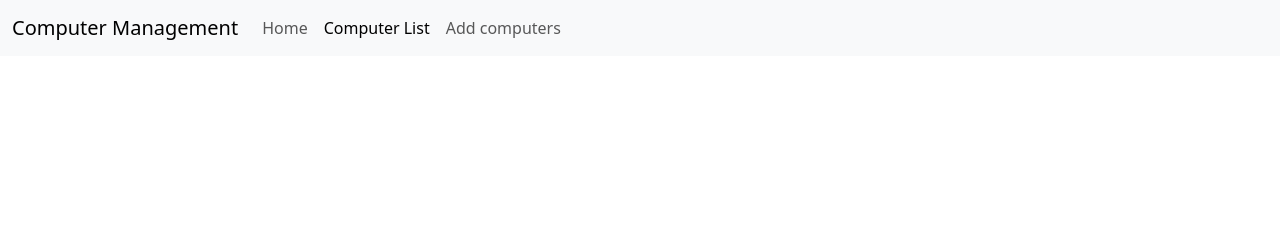
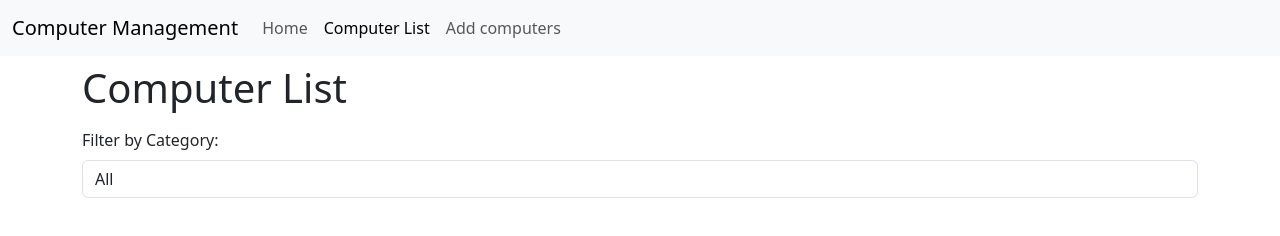
Before and after one commit to checodezz/computerManagement, a plain HTML site: page computer-list.html in a window 1280 px wide. Drawn offline with nearby package versions, Linux system fonts and the light colour scheme.

Commit message:
added html elements

```diff
--- a/computer-list.html
+++ b/computer-list.html
@@ -10,6 +10,13 @@
     <script src="https://cdn.jsdelivr.net/npm/bootstrap@5.3.2/dist/js/bootstrap.bundle.min.js"
         integrity="sha384-C6RzsynM9kWDrMNeT87bh95OGNyZPhcTNXj1NW7RuBCsyN/o0jlpcV8Qyq46cDfL" crossorigin="anonymous"
         defer></script>
+    <script src="computer-list.js" defer></script>
+
+    <style>
+        #alertMsg {
+            display: none;
+        }
+    </style>
 </head>
 
 <body>
@@ -37,6 +44,31 @@
             </div>
         </nav>
     </header>
+
+    <main class="container">
+        <div class="my-2">
+            <h1>Computer List</h1>
+        </div>
+
+        <div class="my-3">
+            <label for="" class="form-label">Filter by Category:</label>
+            <select id="categoryFilter" class="form-control">
+                <option value="all">All</option>
+                <option value="laptop">Laptop</option>
+                <option value="desktop">Desktop</option>
+                <option value="tablet">Tablet</option>
+            </select>
+        </div>
+
+        <div class="alert alert-primary" role="alert" id="alertMsg">
+
+        </div>
+
+
+        <ul id="unorderedList" class="list-group">
+
+        </ul>
+    </main>
 </body>
 
 </html>
```
